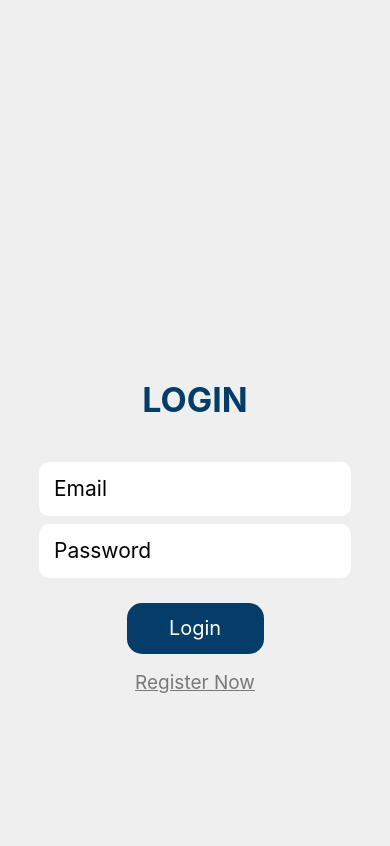
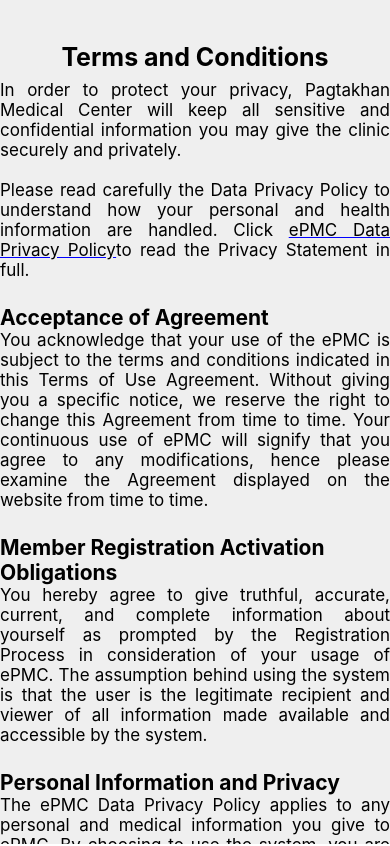
Before and after one commit to risandoval/ePMC-mobile, a React Native app: screen /Terms in a window 390 px wide. Shown: the top 846 px of the page. Built offline with nearby package versions, Linux system fonts and the light colour scheme; what react-native-responsive-dimensions would draw is missing.

Commit message:
register

```diff
--- a/App.js
+++ b/App.js
@@ -5,7 +5,7 @@
 
 import Login from "./components/Login";
 import Register from './components/Register';
-import LoginPatient from './components/LoginPatient';
+import Terms from './components/Terms';
 import AdminNavbar from "./components/admin/AdminNavbar";
 import DoctorNavbar from "./components/doctor/DoctorNavbar";
 import PatientNavbar from "./components/patient/PatientNavbar";
@@ -19,7 +19,7 @@
       <Stack.Navigator initialRouteName="Login">
         <Stack.Screen name="Login" component={Login} options={{headerShown: false}} />
         <Stack.Screen name="Register" component={Register} options={{headerShown: false}}/>
-        <Stack.Screen name="LoginPatient" component={LoginPatient} options={{headerShown: false}} />
+        <Stack.Screen name="Terms" component={Terms} options={{headerShown: false}} />
         <Stack.Screen name="AdminNavbar" component={AdminNavbar} options={{headerShown: false}} />
         <Stack.Screen name="DoctorNavbar" component={DoctorNavbar} options={{headerShown: false}} />
         <Stack.Screen name="PatientNavbar" component={PatientNavbar} options={{headerShown: false}} />
--- a/components/Login.js
+++ b/components/Login.js
@@ -1,6 +1,6 @@
 import AsyncStorage from "@react-native-async-storage/async-storage";
 import React, { useState, useEffect } from "react";
-import { StyleSheet, ImageBackground, Pressable, View, Text, TextInput } from 'react-native';
+import { StyleSheet, ImageBackground, Pressable, View, Text, TextInput, Dimensions, Image } from 'react-native';
 import {responsiveHeight, responsiveWidth, responsiveFontSize } from "react-native-responsive-dimensions";
 import {widthPercentageToDP as wp, heightPercentageToDP as hp} from 'react-native-responsive-screen';
 
@@ -127,7 +127,8 @@
 
   return (
     <View style={styles.container}>
-      <ImageBackground source={require('../assets/login.png')} style={styles.bgimage}>
+      {/* <ImageBackground source={require('../assets/login.png')} style={styles.logo}> */}
+      <Image source={require('../assets/epmc-logo.png')} style={styles.logo}/>
         <Text style={styles.txtLogin}> LOGIN </Text>
 
 
@@ -153,14 +154,14 @@
         <Pressable  style={styles.btnLogin} onPress={checkLogin}>
         {/* <Pressable  style={styles.btnLogin} onPress={() => navigation.navigate("AdminNavbar")}> */}
           {/* <AntDesign name="arrowright" style={styles.btnLogin1} /> */}
-          <Text style={styles.btnLogin1}>Login</Text>
+          <Text style={styles.btnLogin1}>LOGIN</Text>
         </Pressable>
 
         <Pressable >
         <Text onPress={() => navigation.navigate("Register")} style={styles.forgot}>Register Now</Text>
         </Pressable>
 
-      </ImageBackground>
+      {/* </ImageBackground> */}
     </View>
   );
 }
@@ -168,30 +169,33 @@
 const styles = StyleSheet.create({
   container: {
     flex: 1,
-    backgroundColor: '#fff',
+    backgroundColor: '#efefef',
     alignItems: 'center',
     justifyContent: 'center',
   },
 
-  bgimage: {
-    width: '100%',
-    flex: 1,
-    justifyContent: 'center'
+  logo: {
+    width: wp('30%'),
+    height: hp('11%'),
+    // flex: 1,
+    // justifyContent: 'center',
+    // width: Dimensions.get('window').width,
+    // height: Dimensions.get('window').height,
   },
 
   txtLogin: {
-    marginTop: hp('27%'),
-    marginBottom: hp('5%'),
+    marginTop: hp('1%'),
+    marginBottom: hp('1%'),
     color: "#033d68",
-    fontSize: hp('4%'),
+    fontSize: hp('3.5%'),
     fontWeight: "bold",
     textAlign: "center"
   },
 
   forgot: {
     // marginRight: responsiveWidth(11),
-    marginTop: hp('2%'),
-    fontSize: hp('2.2%'),
+    marginTop: hp('1%'),
+    fontSize: hp('2%'),
     alignSelf: 'center',
     // justifyContent: 'flex-end',
     textAlign: 'center',
@@ -213,7 +217,7 @@
     margin: 10,
     padding: 5,
     height: hp('4%'),
-    fontSize: hp('2.5%'),
+    fontSize: hp('1.8%'),
   },
 
   btnLogin: {
@@ -221,18 +225,17 @@
     alignSelf: 'center',
     alignItems: 'center',
     justifyContent: 'center',
-    borderRadius: 15,
+    borderRadius: 20,
     backgroundColor: '#033d68',
     width: wp('35%'),
-    height: hp('6%'),
-    marginHorizontal: wp('30%'),
-    marginTop: hp('2%'),
+    height: hp('4.5%'),
+    marginTop: hp('6%'),
     padding: 7,
 
   },
 
   btnLogin1: {
     color: '#fff',
-    fontSize: 20,
+    fontSize: hp('2.2%'),
   },
 });
--- a/components/LoginPatient.js
+++ /dev/null
@@ -1,27 +0,0 @@
-import { StyleSheet, ImageBackground, View, Text} from 'react-native';
-
-export default function LoginPatient() {
-  return (
-    <View style={styles.container}>
-      <ImageBackground source={require('../assets/loginbg.png')} style={styles.bgimage}>
-        <Text>Login as Patient!</Text>
-      </ImageBackground>
-    </View>
-
-  );
-}
-
-const styles = StyleSheet.create({
-  bgimage: {
-    width: '100%',
-    height: '100%',
-    flex: 1
-  },
-
-  container: {
-    flex: 1,
-    backgroundColor: '#fff',
-    alignItems: 'center',
-    justifyContent: 'center',
-  },
-});
--- a/components/Register.js
+++ b/components/Register.js
@@ -1,13 +1,38 @@
-import { StyleSheet, ImageBackground, View, Text, TextInput, ScrollView, Pressable} from 'react-native';
-import {responsiveHeight, responsiveWidth, responsiveFontSize } from "react-native-responsive-dimensions";
+import {StyleSheet, ImageBackground, View, Text, TextInput, ScrollView, Pressable, Image,
+        Alert, Button} from 'react-native';
 import {widthPercentageToDP as wp, heightPercentageToDP as hp} from 'react-native-responsive-screen';
+import { useState } from 'react';
+import Fontisto from 'react-native-vector-icons/Fontisto';
 
-export default function LoginStaff() {
+
+export default function Register({navigation}) {
+  const [checked, setChecked] = useState(false);
+  //for birthday
+  const [datePicker, setDatePicker] = useState(false);
+  const [date, setDate] = useState(new Date());
+
+  function register() {
+    if (!checked) {
+      // alert("Accept the Terms and Conditions by checking the box to register.");
+      Alert.alert(
+        "Note",
+        "Read and accept the Terms and Conditions by checking the box before registering.",
+      );
+    }
+    else {
+      Alert.alert(
+        "",
+        "Register !!!",
+      );
+    }
+  }
+
   return (
     <View style={styles.container}>
-      <ImageBackground source={require('../assets/register.png')} style={styles.bgimage}>
+      <Image source={require('../assets/epmc-logo.png')} style={styles.logo}/>
         <Text style={styles.txtRegister}> REGISTER </Text>
         <ScrollView style={styles.scroll}>
+          <Text style={styles.labelInfo}>Personal Information</Text>
           <View style={[styles.inputCard, styles.shadow]} >
             <TextInput
               style={styles.input}
@@ -47,15 +72,78 @@
               // onChangeText={emailHandler}
               // value={email}
             />
+
+          </View>
+          <View style={[styles.inputCard, styles.shadow]} >
+            <TextInput
+              style={styles.input}
+              placeholder="Sex"
+              // onChangeText={emailHandler}
+              // value={email}
+            />
+          </View>
+          <View style={[styles.inputCard, styles.shadow]} >
+            <TextInput
+              style={styles.input}
+              placeholder="Occupation"
+              // onChangeText={emailHandler}
+              // value={email}
+            />
+          </View>
+          <View style={[styles.inputCard, styles.shadow]} >
+            <TextInput
+              style={styles.input}
+              placeholder="Address"
+              // onChangeText={emailHandler}
+              // value={email}
+            />
+          </View>
+
+          <Text style={styles.labelInfo}>Contact Information</Text>
+          <View style={[styles.inputCard, styles.shadow]} >
+            <TextInput
+              style={styles.input}
+              placeholder="Cellphone # (09xxxxxxxxx)"
+              // onChangeText={emailHandler}
+              // value={email}
+            />
+          </View>
+          <View style={[styles.inputCard, styles.shadow]} >
+            <TextInput
+              style={styles.input}
+              placeholder="Telephone # (xxxxxxx)"
+              // onChangeText={passHandler}
+              // value={pass}
+            />
+          </View>
+
+          <Text style={styles.labelInfo}>Emergency Contact</Text>
+          <View style={[styles.inputCard, styles.shadow]} >
+            <TextInput
+              style={styles.input}
+              placeholder="Name of Contact Person"
+              // onChangeText={passHandler}
+              // value={pass}
+            />
+          </View>
+          <View style={[styles.inputCard, styles.shadow]} >
+            <TextInput
+              style={styles.input}
+              placeholder="Relationship"
+              // onChangeText={passHandler}
+              // value={pass}
+            />
           </View>
           <View style={[styles.inputCard, styles.shadow]} >
             <TextInput
               style={styles.input}
               placeholder="Email"
-              // onChangeText={emailHandler}
-              // value={email}
+              // onChangeText={passHandler}
+              // value={pass}
             />
           </View>
+
+          <Text style={styles.labelInfo}>Password</Text>
           <View style={[styles.inputCard, styles.shadow]} >
             <TextInput
               style={styles.input}
@@ -74,16 +162,29 @@
               // value={pass}
             />
           </View>
-          <Pressable >
-            <Text onPress={() => navigation.navigate("Register")} style={styles.forgot}>Accept Terms & Conditions</Text>
+
+          <Text style={styles.note}>Please do note that your registration is stil pending and will be
+          validated upon visting the Pagtakhan Medical Clinic. Once validated, your patient ID will be
+          provided by the secretaries and will serve as your username.</Text>
+
+          <View style={styles.termsContainer}>
+            <Pressable onPress={() => setChecked(true)}>
+              {checked ? <Pressable onPress={() => setChecked(false)}><Fontisto name="checkbox-active" size={18} color="#787878" style={styles.checkbox} /></Pressable> :
+              <Fontisto name="checkbox-passive" size={18} color="#787878" style={styles.checkbox} />}
+            </Pressable>
+
+            <Pressable>
+              <Text onPress={() => navigation.navigate("Terms")} style={styles.terms}>Accept Terms & Conditions</Text>
+            </Pressable>
+          </View>
+
+
+          {/* <Pressable  style={styles.btnRegister} > */}
+          <Pressable  style={styles.btnRegister} onPress={() => register()}>
+            <Text style={styles.btnRegistertxt}>REGISTER</Text>
           </Pressable>
-          <Pressable  style={styles.btnLogin} >
-          {/* <Pressable  style={styles.btnLogin} onPress={() => navigation.navigate("AdminNavbar")}> */}
-          {/* <AntDesign name="arrowright" style={styles.btnLogin1} /> */}
-          <Text style={styles.btnLogin1}>Login</Text>
-        </Pressable>
+
         </ScrollView>
-      </ImageBackground>
     </View>
 
 
@@ -91,11 +192,6 @@
 }
 
 const styles = StyleSheet.create({
-  bgimage: {
-    width: '100%',
-    height: '100%',
-    flex: 1
-  },
 
   container: {
     flex: 1,
@@ -104,13 +200,27 @@
     justifyContent: 'center',
   },
 
+  logo: {
+    width: wp('30%'),
+    height: hp('11%'),
+    marginTop: hp('5%'),
+  },
+
+
   txtRegister: {
-    marginTop: hp('40%'),
+    marginTop: hp('2%'),
     marginBottom: hp('5%'),
     color: "#033d68",
-    fontSize: hp('4%'),
+    fontSize: hp('3%'),
     fontWeight: "bold",
     textAlign: "center"
+  },
+
+  labelInfo:{
+    marginHorizontal: wp('10%'),
+    color: "#033d68",
+    fontSize: hp('1.8%'),
+    marginBottom: hp('0.5%'),
   },
 
   scroll:{
@@ -132,38 +242,54 @@
     margin: 10,
     padding: 1,
     height: hp('3%'),
-    fontSize: hp('2%'),
+    fontSize: hp('1.5%'),
   },
 
-  btnLogin: {
-    // flex: 1,
-    alignSelf: 'center',
-    alignItems: 'center',
-    justifyContent: 'center',
-    borderRadius: 15,
-    backgroundColor: '#033d68',
-    width: wp('35%'),
-    height: hp('6%'),
-    marginHorizontal: wp('30%'),
-    marginTop: hp('2%'),
-    marginBottom: hp('6%'),
-    padding: 7,
+  note: {
+    marginHorizontal: wp('10%'),
+    color: "#033d68",
+    fontSize: hp('1%'),
+    textAlign: 'center'
   },
 
-  btnLogin1: {
-    color: '#fff',
-    fontSize: 20,
+  termsContainer: {
+    flexDirection: 'row',
+    alignSelf: 'center',
   },
 
-  forgot: {
-    // marginRight: responsiveWidth(11),
+  terms: {
     marginTop: hp('2%'),
-    fontSize: hp('2.2%'),
+    fontSize: hp('2%'),
     alignSelf: 'center',
-    // justifyContent: 'flex-end',
     textAlign: 'center',
     color: '#787878',
     textDecorationLine: 'underline',
     // borderWidth: 1,
   },
+
+  checkbox: {
+    marginTop: hp('2.6%'),
+    marginRight: wp('2%'),
+  },
+
+  btnRegister: {
+    alignSelf: 'center',
+    alignItems: 'center',
+    justifyContent: 'center',
+    borderRadius: 20,
+    backgroundColor: '#033d68',
+    width: wp('35%'),
+    height: hp('4.5%'),
+    marginTop: hp('2%'),
+    marginBottom: hp('2%'),
+    padding: 7,
+
+  },
+
+  btnRegistertxt: {
+    color: '#fff',
+    fontSize: hp('2.2%'),
+  },
+
+
 });
--- /dev/null
+++ b/components/Terms.js
@@ -0,0 +1,139 @@
+import { StyleSheet, View, Text, ScrollView, Linking, Pressable, TouchableOpacity} from 'react-native';
+import {responsiveHeight, responsiveWidth, responsiveFontSize } from "react-native-responsive-dimensions";
+import {widthPercentageToDP as wp, heightPercentageToDP as hp} from 'react-native-responsive-screen';
+
+
+
+export default function LoginPatient() {
+  return (
+    <View style={styles.container}>
+      <ScrollView style={styles.scroll}>
+        <Text style={styles.terms}>Terms and Conditions</Text>
+        <Text style={styles.content}>
+          In order to protect your privacy, Pagtakhan Medical Center will keep all sensitive and
+          confidential information you may give the clinic securely and privately. {'\n'}{'\n'}
+
+          Please read carefully the Data Privacy Policy to understand how your personal and health information are handled.
+          Click <Text onPress={() => Linking.openURL('http://google.com')} style={styles.textlink}>ePMC Data Privacy Policy</Text>
+          to read the Privacy Statement in full.
+        </Text>
+
+        <Text style={styles.contentLabel}>
+          {'\n'}
+          Acceptance of Agreement
+        </Text>
+        <Text style={styles.content}>
+          You acknowledge that your use of the ePMC is subject to the terms and conditions indicated in this Terms of Use Agreement.
+          Without giving you a specific notice, we reserve the right to change this Agreement from time to time. Your continuous use of
+          ePMC will signify that you agree to any modifications, hence please examine the Agreement displayed on the website from
+          time to time.
+        </Text>
+
+        <Text style={styles.contentLabel}>
+          {'\n'}
+          Member Registration Activation Obligations
+        </Text>
+        <Text style={styles.content}>
+          You hereby agree to give truthful, accurate, current, and complete information about yourself as prompted by the Registration
+          Process in consideration of your usage of ePMC. The assumption behind using the system is that the user is the legitimate
+          recipient and viewer of all information made available and accessible by the system.
+        </Text>
+
+        <Text style={styles.contentLabel}>
+          {'\n'}
+          Personal Information and Privacy
+        </Text>
+        <Text style={styles.content}>
+          The ePMC Data Privacy Policy applies to any personal and medical information you give to ePMC.
+          By choosing to use the system, you are agreeing to the Policy's terms. You acknowledge that you
+          are accountable for all actions that take place in your ePMC account and that you will notify us right
+          away if your account is used without your permission. You can do this by sending us a message
+          through this page. As a result of any unauthorized access to and/or use of your account, or for
+          any other reason, we disclaim all liability for any loss or damage you or any third party may sustain.
+        </Text>
+
+        <Text style={styles.contentLabel}>
+          {'\n'}
+          Limitation of Liability
+        </Text>
+        <Text style={styles.content}>
+          You agree that ePMC shall in no event be liable for any consequential, incidental, indirect, special,
+          punitive, or other loss or damages whatsoever arising out of or caused by your use of inability to use
+          the system, even if ePMC has been advised of the possibility of such damages. {'\n'}{'\n'}
+        </Text>
+      </ScrollView>
+    </View>
+
+  );
+}
+
+const styles = StyleSheet.create({
+  container: {
+    flex: 1,
+    backgroundColor: '#efefef',
+    alignItems: 'center',
+    justifyContent: 'center',
+  },
+
+  scroll:{
+    marginHorizontal: responsiveWidth('5')
+  },
+
+  terms: {
+    textAlign: 'center',
+    marginTop: hp('5%'),
+    marginBottom: hp('1%'),
+    fontSize: hp('3%'),
+    fontWeight: 'bold',
+  },
+
+  content: {
+    // flex: 1,
+    textAlign: 'justify',
+    fontSize: hp('2%'),
+  },
+
+  textlink: {
+    textDecorationLine: 'underline',
+    textDecorationColor: 'blue'
+  },
+
+  contentLabel: {
+    fontWeight: 'bold',
+    fontSize: hp('2.5%'),
+  },
+
+  btnAgree: {
+    alignSelf: 'center',
+    alignItems: 'center',
+    justifyContent: 'center',
+    borderRadius: 20,
+    backgroundColor: '#033d68',
+    width: wp('35%'),
+    height: hp('4.5%'),
+    marginHorizontal: responsiveWidth('5'),
+    marginTop: hp('2%'),
+    marginBottom: hp('2%'),
+    padding: 7,
+
+  },
+
+  btnAgreetxt: {
+    color: '#fff',
+    fontSize: hp('2.2%'),
+  },
+
+  button:{
+    flex: 1,
+    backgroundColor: '#136AC7',
+    borderRadius: 5,
+    padding: 10
+},
+
+  buttonDisabled:{
+    flex: 1,
+    backgroundColor: '#999',
+    borderRadius: 5,
+    padding: 10
+  },
+});
```
Also changed, not shown: assets/register.png.
